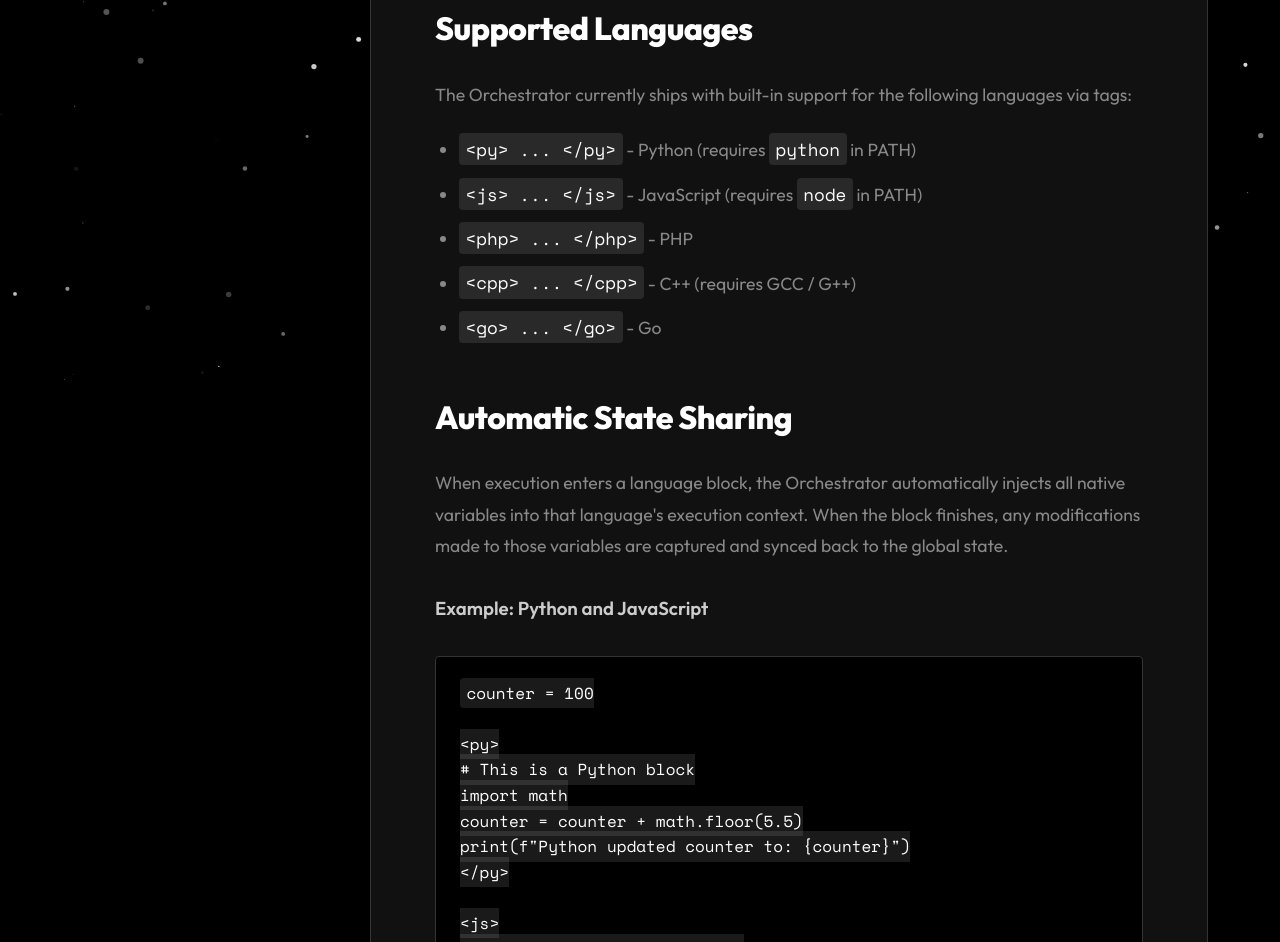
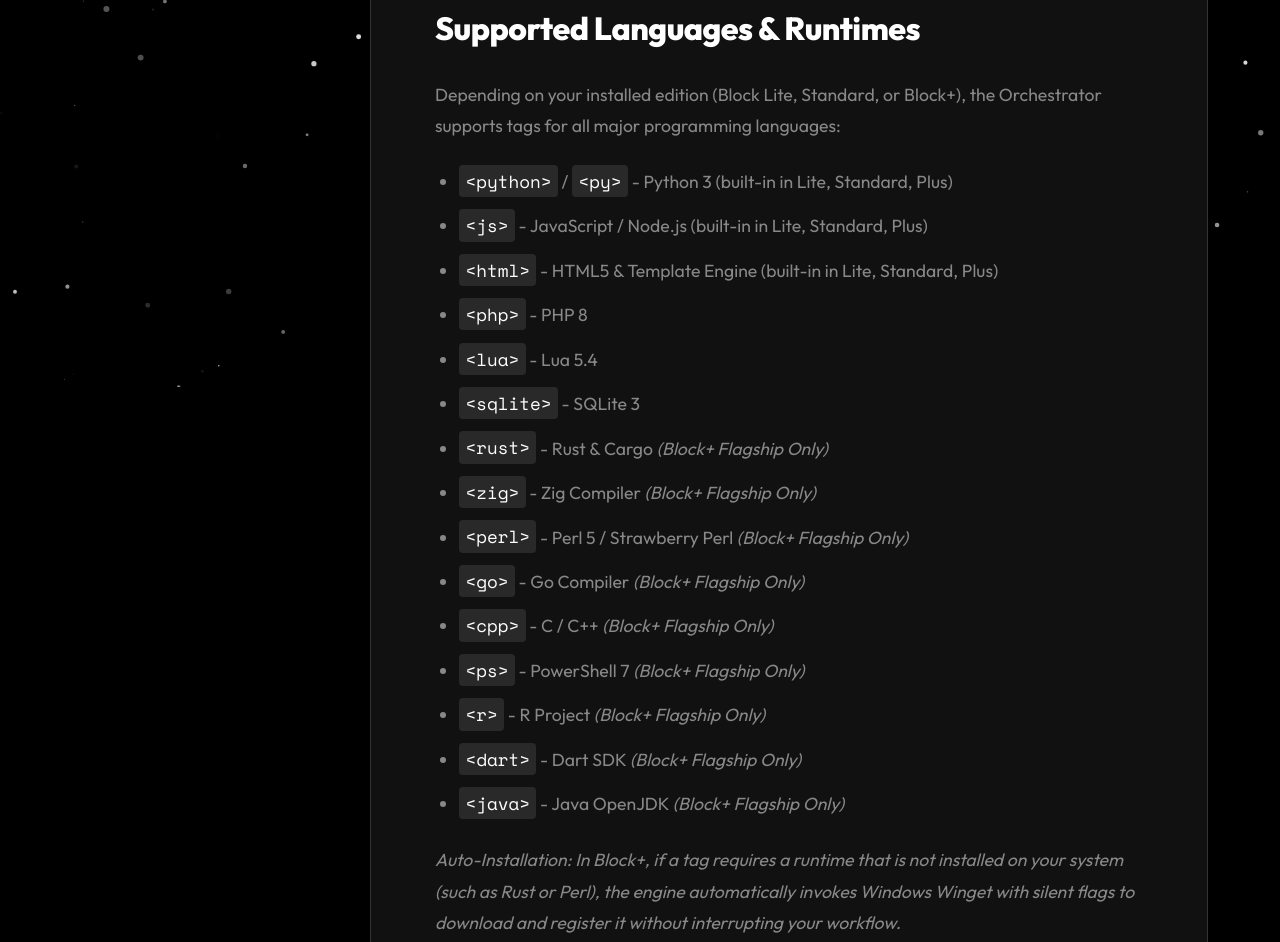
Before and after one commit to O-O1112/Block_, a plain HTML site: page wiki-polyglot.html in a window 1280 px wide. Shown: the part 413-1355 px from the top of the page. Drawn offline with nearby package versions, Linux system fonts and the light colour scheme.

Commit message:
UPdate ver2.3.1
v2.3.1

```diff
--- a/wiki-polyglot.html
+++ b/wiki-polyglot.html
@@ -53,15 +53,27 @@
             <h1>Polyglot Blocks</h1>
             <p>The defining feature of the Block programming language is its ability to embed other programming languages seamlessly. This is done using <strong>XML-style tags</strong>.</p>
 
-            <h2>Supported Languages</h2>
-            <p>The Orchestrator currently ships with built-in support for the following languages via tags:</p>
+            <h2>Supported Languages & Runtimes</h2>
+            <p>Depending on your installed edition (Block Lite, Standard, or Block+), the Orchestrator supports tags for all major programming languages:</p>
             <ul>
-                <li><code>&lt;py&gt; ... &lt;/py&gt;</code> - Python (requires <code>python</code> in PATH)
-                <li><code>&lt;js&gt; ... &lt;/js&gt;</code> - JavaScript (requires <code>node</code> in PATH)
-                <li><code>&lt;php&gt; ... &lt;/php&gt;</code> - PHP</li>
-                <li><code>&lt;cpp&gt; ... &lt;/cpp&gt;</code> - C++ (requires GCC / G++)
-                <li><code>&lt;go&gt; ... &lt;/go&gt;</code> - Go</li>
+                <li><code>&lt;python&gt;</code> / <code>&lt;py&gt;</code> - Python 3 (built-in in Lite, Standard, Plus)</li>
+                <li><code>&lt;js&gt;</code> - JavaScript / Node.js (built-in in Lite, Standard, Plus)</li>
+                <li><code>&lt;html&gt;</code> - HTML5 & Template Engine (built-in in Lite, Standard, Plus)</li>
+                <li><code>&lt;php&gt;</code> - PHP 8</li>
+                <li><code>&lt;lua&gt;</code> - Lua 5.4</li>
+                <li><code>&lt;sqlite&gt;</code> - SQLite 3</li>
+                <li><code>&lt;rust&gt;</code> - Rust & Cargo <em>(Block+ Flagship Only)</em></li>
+                <li><code>&lt;zig&gt;</code> - Zig Compiler <em>(Block+ Flagship Only)</em></li>
+                <li><code>&lt;perl&gt;</code> - Perl 5 / Strawberry Perl <em>(Block+ Flagship Only)</em></li>
+                <li><code>&lt;go&gt;</code> - Go Compiler <em>(Block+ Flagship Only)</em></li>
+                <li><code>&lt;cpp&gt;</code> - C / C++ <em>(Block+ Flagship Only)</em></li>
+                <li><code>&lt;ps&gt;</code> - PowerShell 7 <em>(Block+ Flagship Only)</em></li>
+                <li><code>&lt;r&gt;</code> - R Project <em>(Block+ Flagship Only)</em></li>
+                <li><code>&lt;dart&gt;</code> - Dart SDK <em>(Block+ Flagship Only)</em></li>
+                <li><code>&lt;java&gt;</code> - Java OpenJDK <em>(Block+ Flagship Only)</em></li>
             </ul>
+
+            <p><em>Auto-Installation: In Block+, if a tag requires a runtime that is not installed on your system (such as Rust or Perl), the engine automatically invokes Windows Winget with silent flags to download and register it without interrupting your workflow.</em></p>
 
             <h2>Automatic State Sharing</h2>
             <p>When execution enters a language block, the Orchestrator automatically injects all native variables into that language's execution context. When the block finishes, any modifications made to those variables are captured and synced back to the global state.</p>
```
Also changed, not shown: wiki-architecture.html (+7 -7 lines), wiki-install.html (+21 -4 lines).
